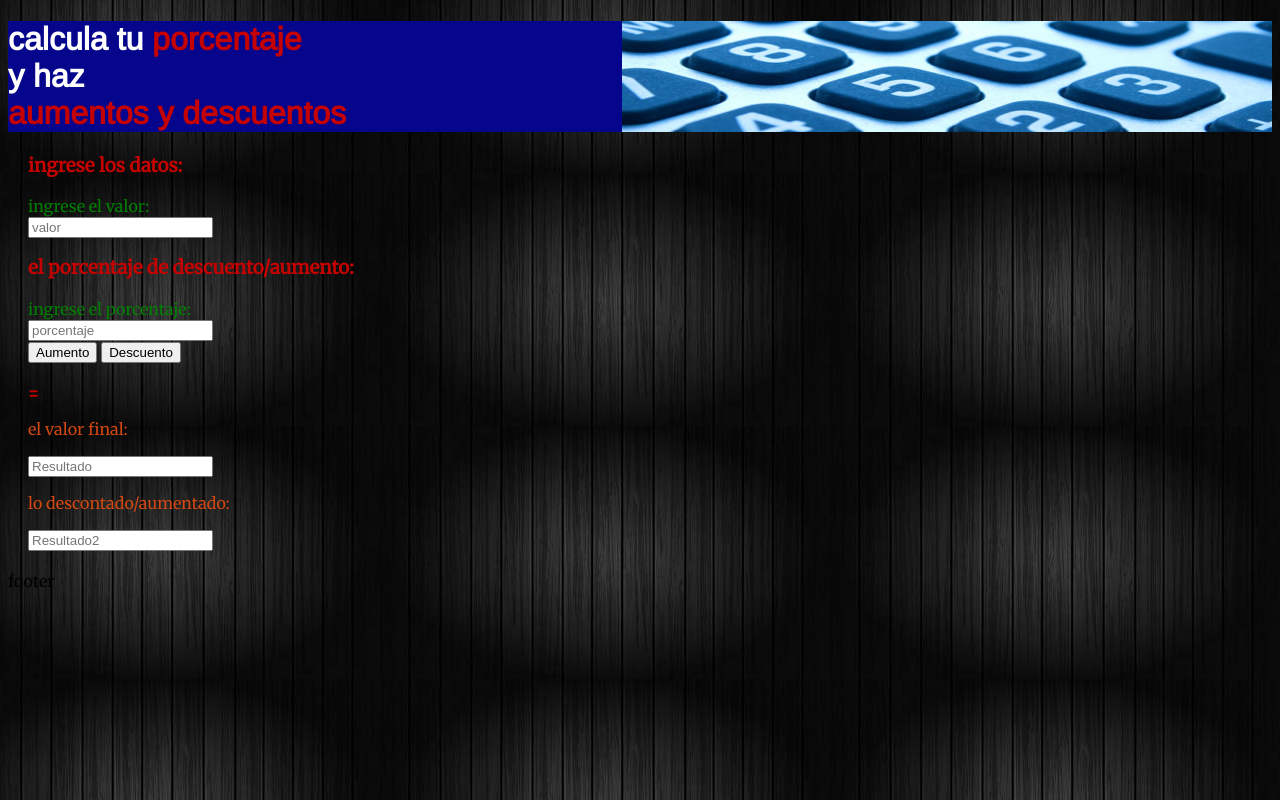
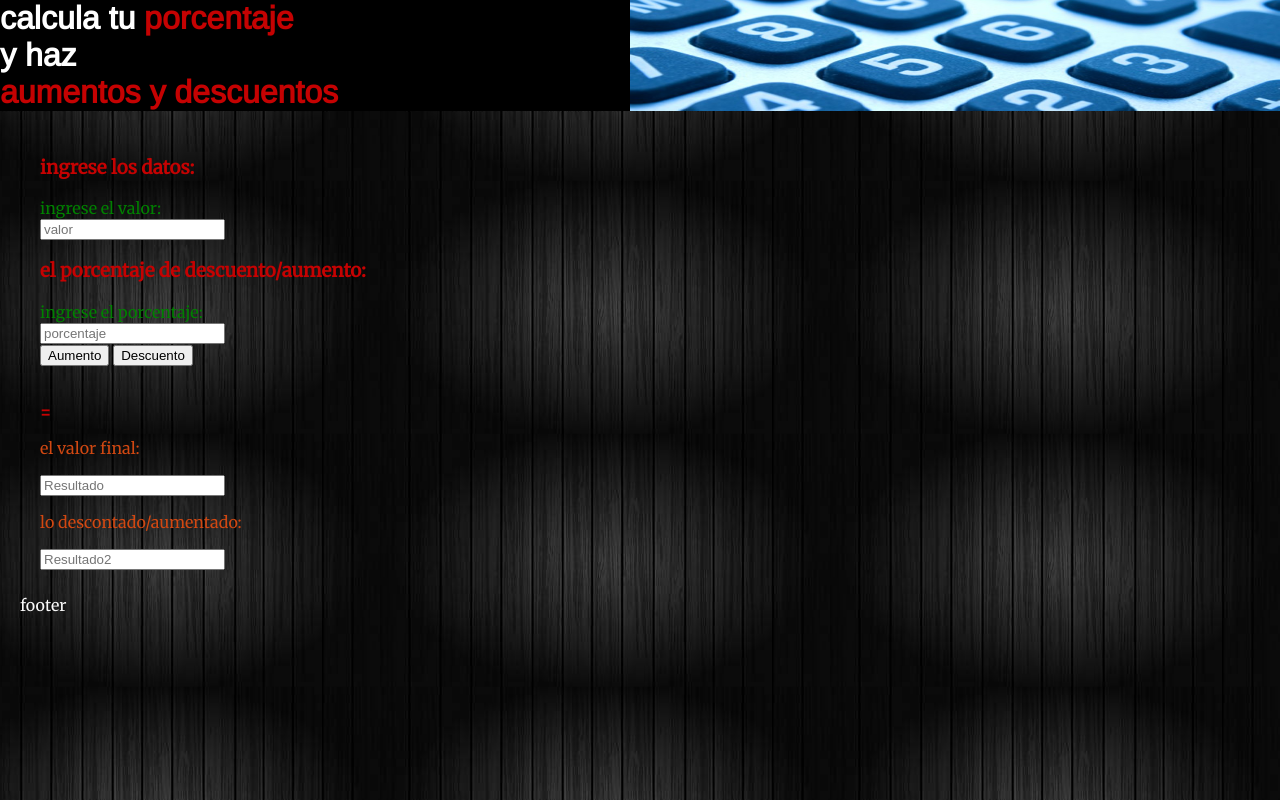
Before and after one commit to alan8723/projects, a plain HTML site: page porcentaje/porcentaje.html in a window 1280 px wide. Drawn offline with nearby package versions, Linux system fonts and the light colour scheme.

Commit message:
projects

```diff
--- a/porcentaje.css
+++ b/porcentaje/porcentaje.css
@@ -1,6 +1,6 @@
 header{
-  background-color: rgb(6, 6, 141);
-  background-image: url(Calculadora.jpg);
+  background-color: black;
+  background-image: url(imagenes/Calculadora\ .jpg);
   background-position: right;
   background-size: 650px 200px;
   background-repeat: no-repeat;
@@ -8,12 +8,18 @@ header{
   font-family: 'Arimo', sans-serif;
 }
 body{
+  margin: 0px;
   background: aquamarine;
   font-family: 'Merriweather', serif;
-  background-image: url(4.jpg);
+  background-image: url(imagenes/4.jpg);
   background-position: right;
-  background-repeat:
+
   }
+
+  h1{
+    margin-top: 0;
+  }
+
   p{
     color: rgb(209, 72, 18);
   }
@@ -22,5 +28,11 @@ body{
   }
   section {
     color: green;
-    margin: 20px;
+    padding: 5px 20px;
+    margin: 10px 20px
   }
+  footer{
+    color: #fafafa;
+    margin-top: 20px;
+    margin-left: 20px;
+  }
--- a/porcentaje.html
+++ b/porcentaje/porcentaje.html
@@ -1,7 +1,7 @@
 <!DOCTYPE html>
 <html lang="es">
 <head>
-    <link rel="icon" href="logoW.jpg">
+    <link rel="icon" href="imagenes/logoW.jpg">
     <meta charset="utf-8">
     <title>Calcula tu porcentaje</title>
     <link href="https://fonts.googleapis.com/css?family=Arimo|Merriweather" rel="stylesheet">
--- /dev/null
+++ b/portafolio.css
@@ -0,0 +1,17 @@
+body{
+  font-family: 'Arvo', serif;
+  margin: 0;
+}
+
+header{
+  background: gray;
+}
+
+h1{
+  font-family: 'Bitter', serif;
+  margin-top: 0;
+}
+
+h1 strong{
+color: rgb(6, 6, 109);
+}
```
Also changed, not shown: index.html (added, +21 -0 lines), imagenes/logoW.jpg (renamed from logoW.jpg), porcentaje/imagenes/4.jpg (renamed from 4.jpg), porcentaje/imagenes/Calculadora .jpg (renamed from Calculadora.jpg), porcentaje/imagenes/logoW.jpg (added), porcentaje/porcentaje.js (renamed from porcentaje.js).
